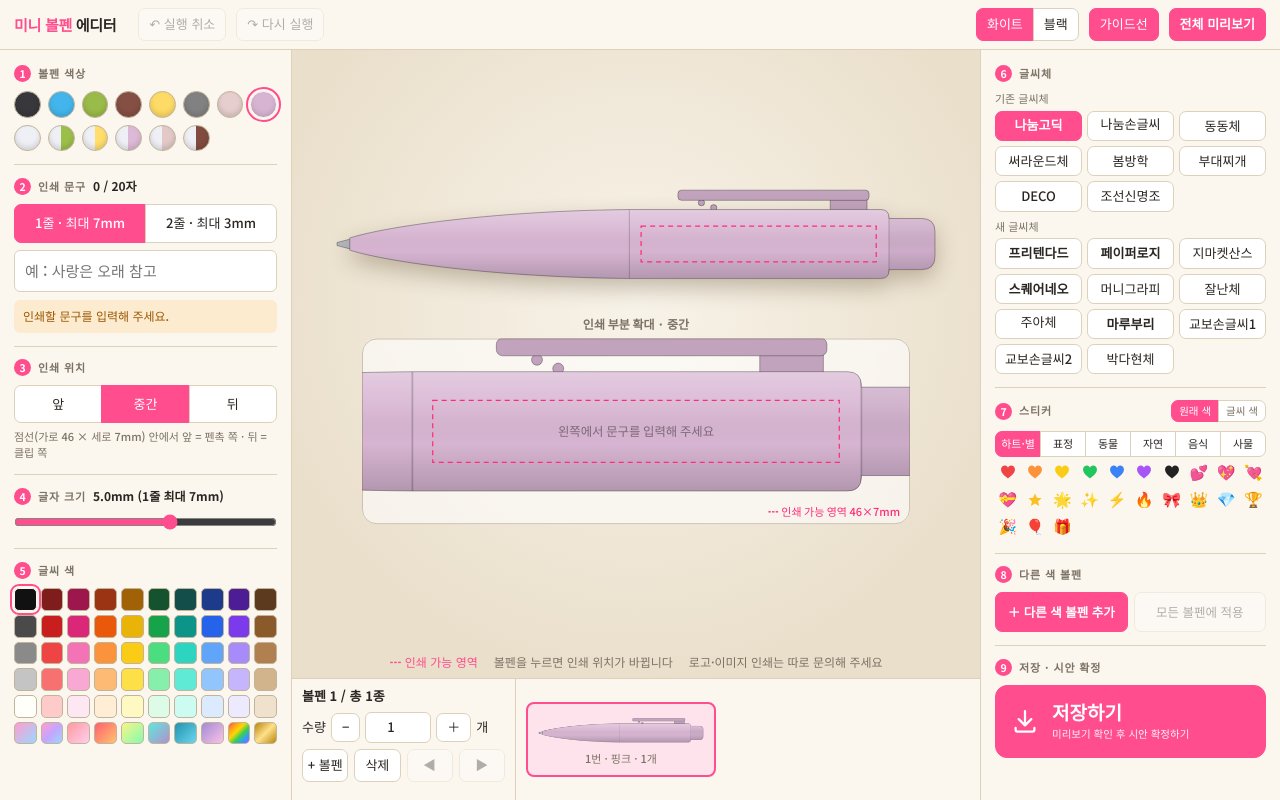
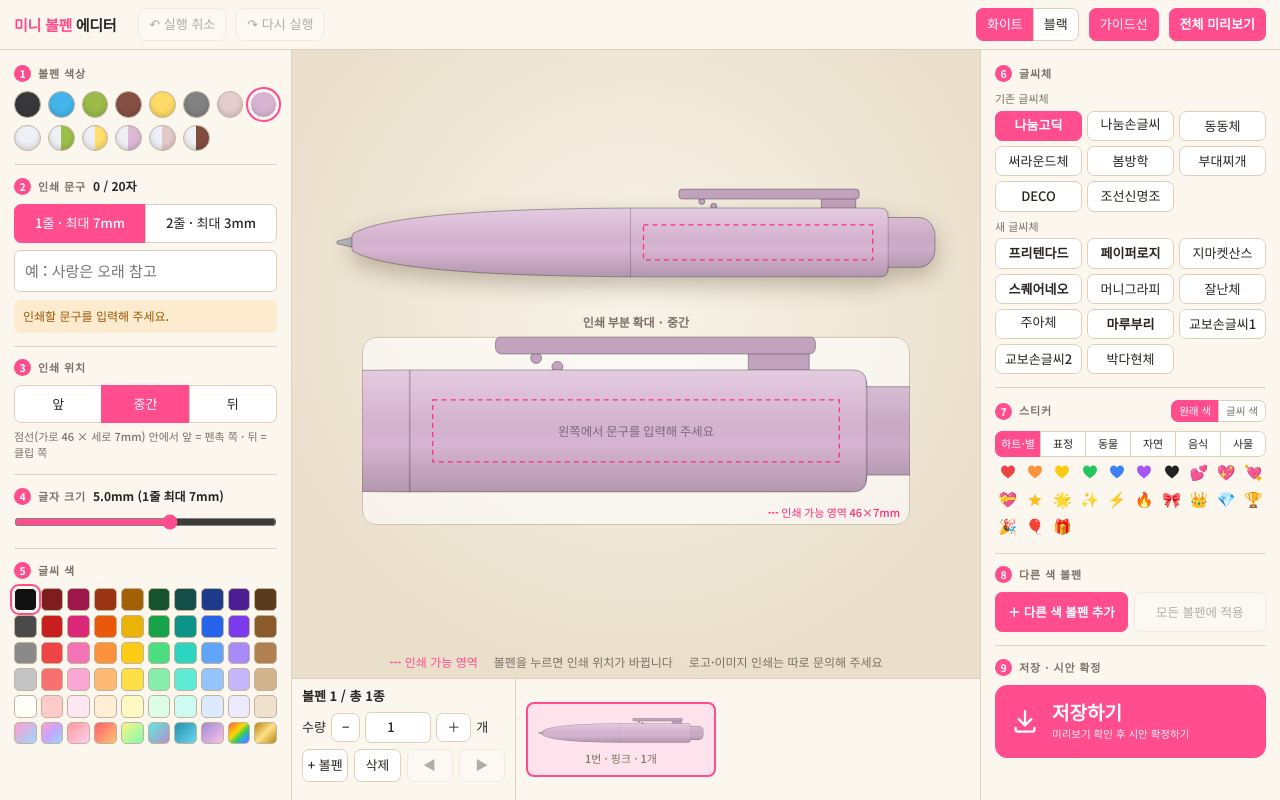
Before and after one commit to garam-wispro/pen-editor-2, a plain HTML site: page index.html in a window 1280 px wide. Drawn offline with Linux system fonts and the light colour scheme; a web font is replaced by a local one.

Commit message:
앞 몸통을 사진 윤곽대로: 끝이 뭉툭하고(반지름 2mm) 통통하게 부푸는 곡선, 지름 13.8mm·버튼 끝 둥글게·클립 위치 보정
Co-Authored-By: Claude Fable 5.2 <noreply@anthropic.com>

```diff
--- a/index.html
+++ b/index.html
@@ -379,12 +379,12 @@ const FONTS=[
   {g:'new',id:'kyobo1',ko:'교보 손글씨 1 (2024 박서우)',fam:'Kyobo Handwriting 2024',w:400,label:'교보손글씨1'},
   {g:'new',id:'kyobo2',ko:'교보 손글씨 2 (2020 박도연)',fam:'Kyobo Handwriting 2020',w:400,label:'교보손글씨2'},
   {g:'new',id:'parkdahyun',ko:'온글잎 박다현체',fam:'Ownglyph ParkDaHyun',w:400,label:'박다현체'}];
-// 볼펜 모양(mm, 펜촉이 왼쪽): 알리바바 TL-140(길이 117mm). 나머지 치수는 상품 옆모습 사진의 비율로 잰 값이다
-// L = 전체 길이, R = 몸통 반지름(지름 13.5mm), nib = 금속 펜촉 길이, seam = 앞·뒤 몸통 이음매(여기서 펜촉까지 천천히 좁아진다),
+// 볼펜 모양(mm, 펜촉이 왼쪽): 알리바바 TL-140(몸통 길이 117mm). 나머지 치수는 상품 옆모습 사진의 윤곽을 픽셀 단위로 잰 값이다
+// L = 전체 길이(몸통 117 + 나온 펜촉 3), R = 몸통 반지름(지름 13.8mm), nib = 금속 펜촉 길이, seam = 앞·뒤 몸통 이음매,
 // sh = 몸통 끝(어깨), btnR = 노크 버튼 반지름, clipX0~clipX1 = 클립, clipT = 클립 두께, clipGap = 몸통과 클립 사이
-const PEN={L:117,R:6.75,nib:2.5,seam:57.2,sh:108,btnR:5,clipX0:66.7,clipX1:104.1,clipT:2,clipGap:1.8};
-// 인쇄 영역(화면의 점선): 가로 46 × 세로 7mm. 이음매 뒤쪽 몸통(57.2~108mm, 클립이 달린 쪽)에만 인쇄한다. 펜촉 끝에서 x0~x1, 세로 h. pad = 앞·뒤 맞춤일 때 영역 끝에서 띄우는 여백
-const ZONE={x0:59.5,x1:105.5,h:7,pad:0};ZONE.w=ZONE.x1-ZONE.x0-ZONE.pad*2; // w = 문구가 차지할 수 있는 최대 폭
+const PEN={L:120,R:6.9,nib:3,seam:58.9,sh:110.6,btnR:5,clipX0:68.6,clipX1:104.8,clipT:2,clipGap:1.8};
+// 인쇄 영역(화면의 점선): 가로 46 × 세로 7mm. 이음매 뒤쪽 몸통(58.9~110.6mm, 클립이 달린 쪽)에만 인쇄한다. 펜촉 끝에서 x0~x1, 세로 h. pad = 앞·뒤 맞춤일 때 영역 끝에서 띄우는 여백
+const ZONE={x0:61.5,x1:107.5,h:7,pad:0};ZONE.w=ZONE.x1-ZONE.x0-ZONE.pad*2; // w = 문구가 차지할 수 있는 최대 폭
 // 인쇄 위치 = 인쇄 영역 안에서의 맞춤 (앞 = 펜촉 쪽 끝, 중간 = 가운데, 뒤 = 클립 쪽 끝)
 const POS={front:{ko:'앞',al:'left'},mid:{ko:'중간',al:'center'},back:{ko:'뒤',al:'right'}};
 // 글자 크기(mm): max[줄 수] = 1줄은 7mm, 2줄은 3mm까지. def[줄 수] = 처음 크기, legible = 이보다 작아지면 경고
@@ -466,11 +466,13 @@ function shade(hex,a){const n=parseInt(hex.slice(1),16),t=a<0?0:255,m=Math.abs(a
 
 /* ---------- 그리기 ---------- */
 // 좌표는 mm. 원점 = 펜촉 끝(왼쪽)의 몸통 중심선
-function bodyPath(c){const {L,R,nib,seam,sh,btnR}=PEN,r=1.6,b=2.6,x1=nib+7.8,x2=seam*.55;c.beginPath();
-  c.moveTo(nib,-1.2);c.bezierCurveTo(x1,-3.6,x2,-R+.25,seam,-R);          // 앞 몸통: 이음매에서 펜촉까지 천천히 좁아진다
+// 앞 몸통은 사진 윤곽 그대로: 끝이 지름 4mm쯤으로 뭉툭하게 끝나고(반지름 2mm), 거기서 통통하게 부풀어 이음매에서 몸통 굵기가 된다
+// (몸통 끝에서 거리 → 반지름: 0.6→2.0, 3.5→3.0, 8→4.2, 14→5.2, 23→6.1, 35→6.5mm)
+function bodyPath(c){const {L,R,nib,seam,sh,btnR}=PEN,r=1.6,x0=nib+.7,x1=nib+6,x2=nib+19.5;c.beginPath();
+  c.moveTo(nib,-1.2);c.quadraticCurveTo(nib+.05,-1.95,x0,-2.05);c.bezierCurveTo(x1,-4.6,x2,-R+.2,seam,-R); // 뭉툭한 끝 → 통통한 앞 몸통
   c.lineTo(sh-r,-R);c.quadraticCurveTo(sh,-R,sh,-R+r);c.lineTo(sh,-btnR);  // 뒤 몸통 → 어깨
-  c.lineTo(L-b,-btnR);c.quadraticCurveTo(L,-btnR,L,-btnR+b);c.lineTo(L,btnR-b);c.quadraticCurveTo(L,btnR,L-b,btnR);c.lineTo(sh,btnR); // 노크 버튼(끝이 둥근 원기둥)
-  c.lineTo(sh,R-r);c.quadraticCurveTo(sh,R,sh-r,R);c.lineTo(seam,R);c.bezierCurveTo(x2,R-.25,x1,3.6,nib,1.2);c.closePath()}
+  c.lineTo(L-3.2,-btnR);c.bezierCurveTo(L-1.2,-btnR,L,-3,L,-1.4);c.lineTo(L,1.4);c.bezierCurveTo(L,3,L-1.2,btnR,L-3.2,btnR);c.lineTo(sh,btnR); // 노크 버튼(끝이 둥근 원기둥)
+  c.lineTo(sh,R-r);c.quadraticCurveTo(sh,R,sh-r,R);c.lineTo(seam,R);c.bezierCurveTo(x2,R-.2,x1,4.6,x0,2.05);c.quadraticCurveTo(nib+.05,1.95,nib,1.2);c.closePath()}
 // 글씨 색 칠하기: 단색은 그대로, 그라데이션은 문구의 왼쪽 위 → 오른쪽 아래로(45° 대각선) 색이 바뀐다. x,cy,w,h = 문구가 차지하는 상자(화면 좌표)
 function paintOf(c,col,x,cy,w,h){if(!col.grad)return col.hex;const d=(w+h)/2,g=c.createLinearGradient(x,cy-h/2,x+d,cy-h/2+d);col.grad.forEach((v,i)=>g.addColorStop(i/(col.grad.length-1),v));return g}
 const cssOf=col=>col.grad?`linear-gradient(135deg,${col.grad.join(',')})`:col.hex;
@@ -485,11 +487,11 @@ function drawPen(c,k,ox,oy,p,o={}){const pc=penCol(p),B=pc.hex,{L,R,nib,seam,sh,
   c.save();c.translate(ox,oy);c.scale(k,k);c.lineWidth=1/k;c.lineJoin='round';
   // 클립(몸통 위쪽): 버튼 쪽 끝의 기둥으로 몸통에 붙어 있고, 펜촉 쪽 끝 안쪽에 작은 돌기 두 개가 있다
   c.fillStyle=shade(B,-.1);c.strokeStyle=edge;
-  c.beginPath();c.rect(clipX1-7.6,-R-clipGap-.3,7.2,clipGap+.6);c.fill();c.stroke();
+  c.beginPath();c.rect(clipX1-7.6,-R-clipGap-.3,6.9,clipGap+.6);c.fill();c.stroke();
   for(const [bx,by] of [[clipX0+4.6,-R-clipGap+.45],[clipX0+7,-R-.35]]){c.beginPath();c.arc(bx,by,.62,0,7);c.fill();c.stroke()}
   c.beginPath();c.roundRect(clipX0,-R-clipGap-clipT,clipX1-clipX0,clipT,.7);c.fill();c.stroke();
   // 금속 펜촉
-  c.fillStyle='#b4b7bf';c.beginPath();c.moveTo(0,-.3);c.lineTo(nib+.6,-1.1);c.lineTo(nib+.6,1.1);c.lineTo(0,.3);c.closePath();c.fill();c.stroke();
+  c.fillStyle='#b4b7bf';c.beginPath();c.moveTo(0,-.25);c.lineTo(nib+.5,-1.1);c.lineTo(nib+.5,1.1);c.lineTo(0,.25);c.closePath();c.fill();c.stroke();
   // 몸통
   c.save();if(o.shadow){c.shadowColor=isLight()?'rgba(70,50,20,.3)':'rgba(0,0,0,.6)';c.shadowBlur=22;c.shadowOffsetY=9}
   c.fillStyle=B;bodyPath(c);c.fill();c.restore();
```
